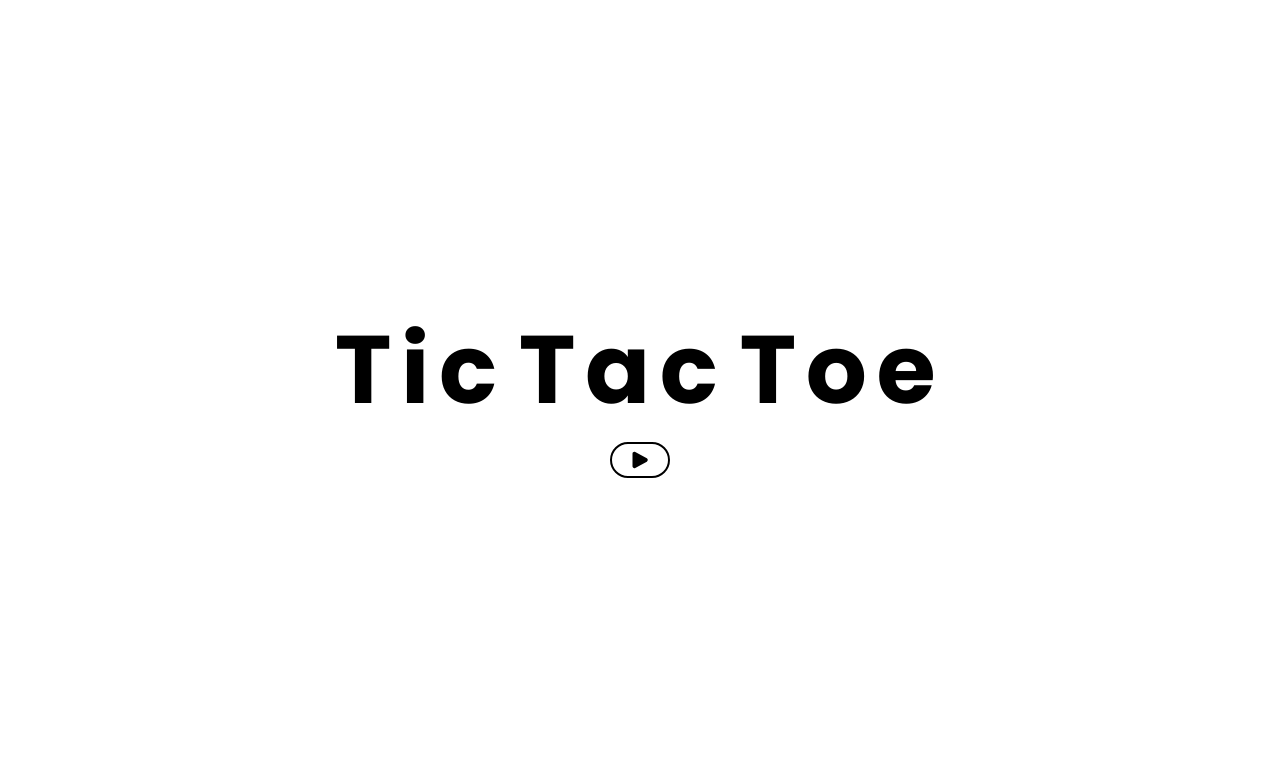
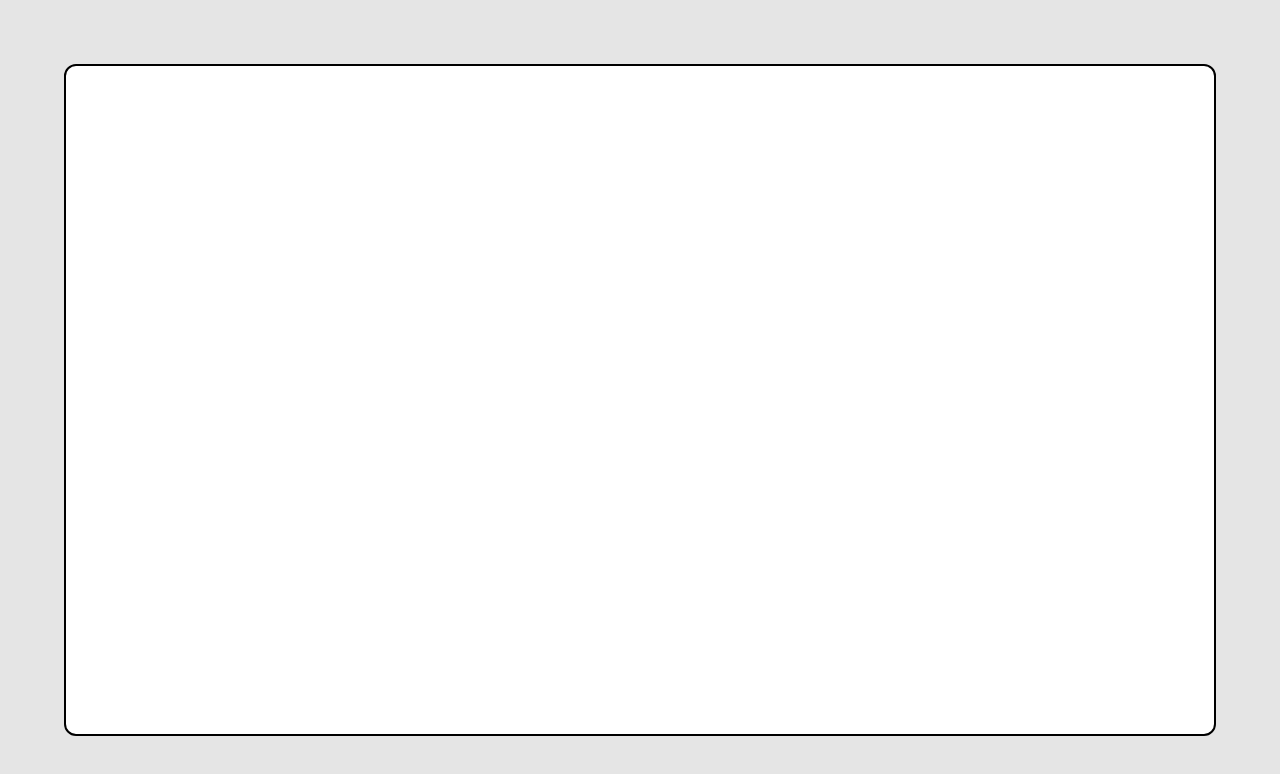
Before and after one commit to dmarts05/react-tictactoe, a React (Vite) app: page / in a window 1280 px wide. Both pictures are taken after a click on the button 640 px from the left and 459 px from the top of the page. Shown: the top 774 px of the page. Built offline with nearby package versions, Linux system fonts and the light colour scheme; the HTML template or start-up script is replaced by a standard one.

Commit message:
Add Modal component with animations

```diff
--- a/package.json
+++ b/package.json
@@ -13,7 +13,6 @@
     "prepare": "husky install"
   },
   "dependencies": {
-    "@heroicons/react": "^2.0.14",
     "framer-motion": "^9.0.2",
     "react": "^18.2.0",
     "react-dom": "^18.2.0"
--- a/src/components/StartPage/StartPage.jsx
+++ b/src/components/StartPage/StartPage.jsx
@@ -1,8 +1,9 @@
-import { motion } from 'framer-motion';
+import { motion, AnimatePresence } from 'framer-motion';
+import { useState } from 'react';
 import Title from './Title';
 import Button from '../UI/Button';
+import Modal from '../UI/Modal';
 
-export default function StartPage() {
 const btnAnimation = {
   initial: { scale: 0 },
   animate: { scale: 1 },
@@ -18,10 +19,7 @@ export default function StartPage() {
   },
 };
 
-  return (
-    <header className='realtive flex h-screen w-screen flex-col items-center justify-center gap-6 overflow-hidden'>
-      <Title />
-      <Button animation={btnAnimation} styleType='secondary'>
+const btnSvg = (
   <svg
     xmlns='http://www.w3.org/2000/svg'
     viewBox='0 0 24 24'
@@ -34,11 +32,36 @@ export default function StartPage() {
       clipRule='evenodd'
     />
   </svg>
+);
+
+export default function StartPage() {
+  const [showStartGameModal, setShowStartGameModal] = useState(false);
+
+  const openModalHandler = () => {
+    setShowStartGameModal(true);
+  };
+
+  const closeModalHandler = () => {
+    setShowStartGameModal(false);
+  };
+
+  return (
+    <header className='realtive flex h-screen w-screen flex-col items-center justify-center gap-6 overflow-hidden'>
+      <Title />
+      <Button
+        onClick={openModalHandler}
+        animation={btnAnimation}
+        styleType='secondary'
+      >
+        {btnSvg}
       </Button>
       <motion.div
         {...circleAnimation}
         className='fixed -z-10 h-[750px] w-[750px] select-none rounded-full border-4 border-black dark:border-white'
       ></motion.div>
+      <AnimatePresence initial={false} mode='wait' onExitComplete={() => null}>
+        {showStartGameModal && <Modal onCloseModal={closeModalHandler}></Modal>}
+      </AnimatePresence>
     </header>
   );
 }
--- a/src/components/UI/Button.jsx
+++ b/src/components/UI/Button.jsx
@@ -21,6 +21,7 @@ export default function Button(props) {
       <motion.button
         whileHover={{ scale: 1.1 }}
         whileTap={{ scale: 0.9 }}
+        onClick={props.onClick}
         className={`w-fit select-none rounded-full border-2 py-1 px-4 transition-colors duration-300 ${classes}`}
       >
         {props.children}
--- /dev/null
+++ b/src/components/UI/Modal.jsx
@@ -0,0 +1,44 @@
+import { motion } from 'framer-motion';
+import { createPortal } from 'react-dom';
+
+const Backdrop = props => {
+  return (
+    <motion.div
+      key='backdrop'
+      initial={{ opacity: 0 }}
+      animate={{ opacity: 0.1 }}
+      exit={{ opacity: 0 }}
+      onClick={props.onCloseModal}
+      className='fixed z-10 h-full w-full bg-black dark:bg-white'
+    />
+  );
+};
+
+const ModalOverlay = props => {
+  return (
+    <motion.div
+      key='modal'
+      initial={{ y: -1000 }}
+      animate={{ y: 0 }}
+      exit={{ y: 1000 }}
+      className='fixed inset-0 z-20 my-16 mx-8 rounded-xl border-2 border-black bg-white text-black dark:border-white dark:bg-black dark:text-white ss:mx-16'
+    >
+      {props.modalContent}
+    </motion.div>
+  );
+};
+
+export default function Modal(props) {
+  return (
+    <>
+      {createPortal(
+        <ModalOverlay modalContent={props.children} />,
+        document.getElementById('overlay-root')
+      )}
+      {createPortal(
+        <Backdrop onCloseModal={props.onCloseModal} />,
+        document.getElementById('backdrop-root')
+      )}
+    </>
+  );
+}
```
Also changed, not shown: 1 other file (tests, documents, lock files or other folders). Lines whose indentation alone changed are shown as unchanged.
